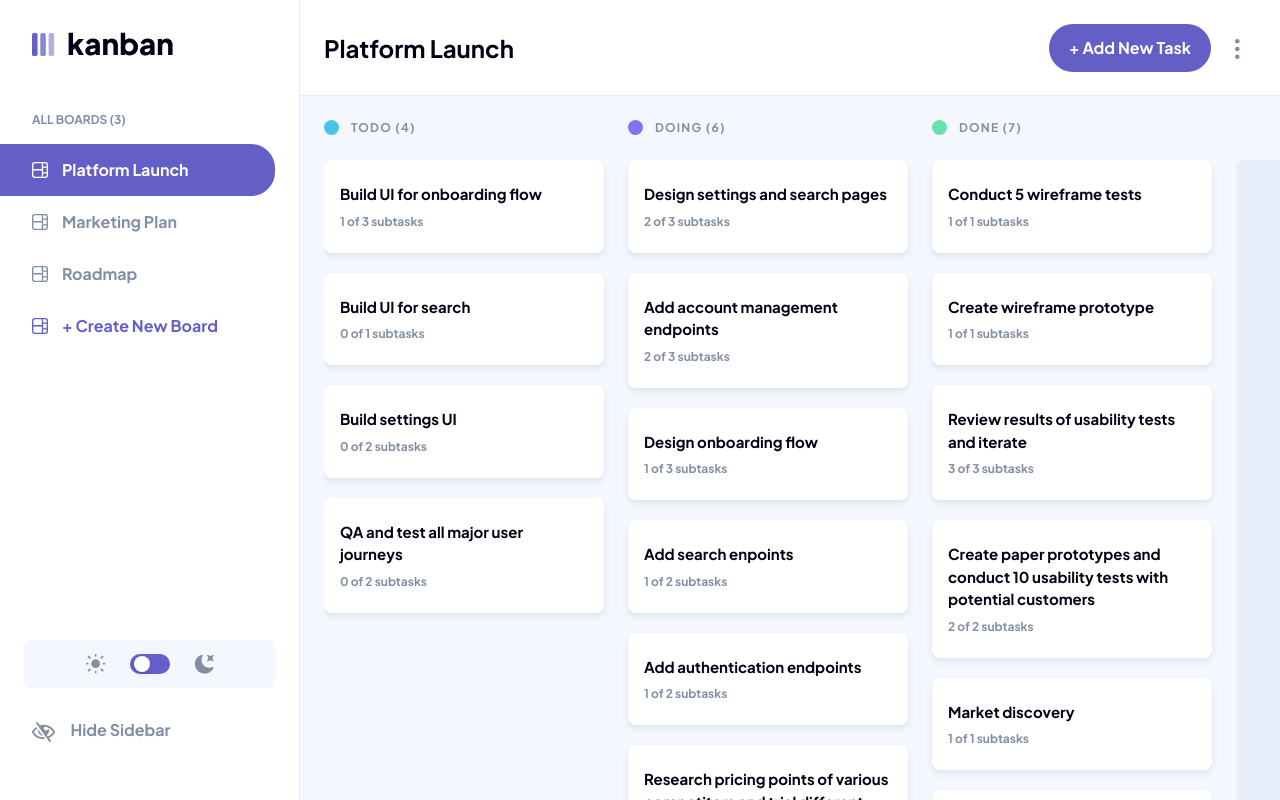
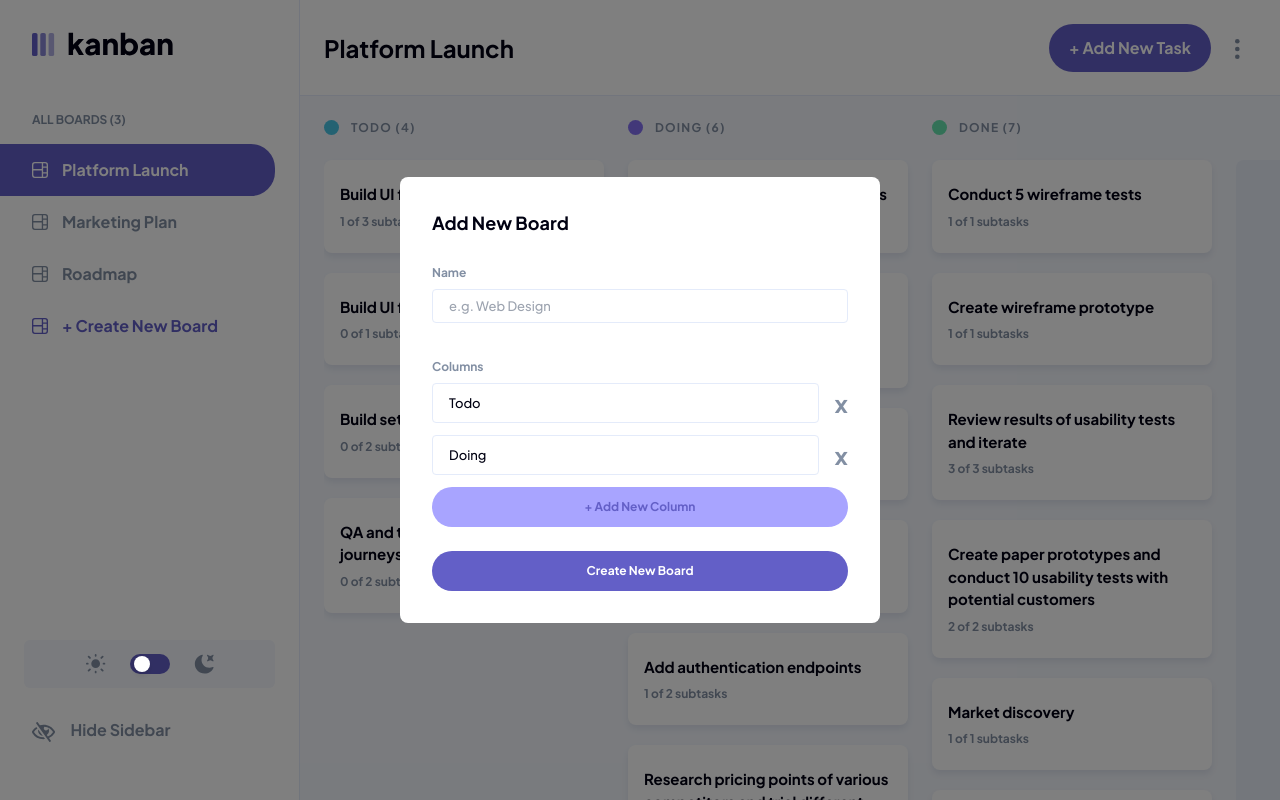
Before and after one commit to GregNicholas/Kanban-guru, a React (Create React App) app: page / in a window 1280 px wide. Both pictures are taken after a click on the item "+ Create New Board". Built offline with nearby package versions, Linux system fonts and the light colour scheme.

Commit message:
make forms display for each use

```diff
--- a/src/components/EditModal.tsx
+++ b/src/components/EditModal.tsx
@@ -1,7 +1,7 @@
 type EditModalProps = {
     editText: string;
     deleteText: string;
-    handleEdit: React.MouseEventHandler<HTMLParagraphElement>;
+    handleEdit: React.Dispatch<React.SetStateAction<boolean>>;
     handleDelete: (e: React.MouseEvent<HTMLDivElement, MouseEvent>) => void;
 }
 
@@ -11,7 +11,7 @@ const EditModal = ({ editText, deleteText, handleEdit, handleDelete }:EditModalP
     <div className={`${position} flex flex-col justify-between w-48 h-24 p-4 absolute top-20 right-6 text-[13px]  bg-white dark:bg-v-dark-gray rounded-lg`}>
         <p
           className="text-m-gray cursor-pointer leading-6"
-          onClick={handleEdit}
+          onClick={() => handleEdit(true)}
         >
           {editText}
         </p>
--- a/src/components/Forms/BoardForm.tsx
+++ b/src/components/Forms/BoardForm.tsx
@@ -2,7 +2,7 @@ import React, { useState } from 'react'
 import ModalContainer from '../ModalContainer'
 import Button from '../Button'
 import FormLabel from './FormLabel'
-import { Task } from '../../types'
+import { Board } from '../../types'
 
 type BoardFormProps = {
   setShowBoardForm: React.Dispatch<React.SetStateAction<boolean>>
@@ -11,20 +11,22 @@ type BoardFormProps = {
 
 const BoardForm = ({ setShowBoardForm, title }:BoardFormProps) => {
   const columns = ["TODO", "DOING", "DONE"]
-  const [taskTitle, setTaskTitle] = useState("")
+  const [boardName, setBoardName] = useState("")
   const [description, setDescription] = useState("")
   const [statusValue, setStatusValue] = useState(columns[0])
   const [columnInputs, setColumnInputs] = useState(['Todo', 'Doing'])
-  const [newTask, setNewTask] = useState<Task | {}>({})
+  const [newBoard, setNewBoard] = useState<Board | {}>({})
 
-  const changeTaskInput = (index: number, e: React.ChangeEvent<HTMLInputElement>) => {
+  const inputTemplateStyle = "text-[13px] font-medium text-black dark:text-white border border-l-lines dark:border-m-gray rounded dark:bg-d-gray"
+
+  const changeBoardInput = (index: number, e: React.ChangeEvent<HTMLInputElement>) => {
     console.log(e.target.value)
     const newColumns = [...columnInputs]
     newColumns[index] = e.target.value
     setColumnInputs(newColumns)
   }
 
-  const addTask = (e: React.ChangeEvent<HTMLInputElement>) => {
+  const addBoard = (e: React.ChangeEvent<HTMLInputElement>) => {
     e.preventDefault()
     setColumnInputs((prev) => [
       ...prev,
@@ -41,14 +43,12 @@ const BoardForm = ({ setShowBoardForm, title }:BoardFormProps) => {
 
   const handleSubmit = (e:React.FormEvent<HTMLFormElement>) => {
     e.preventDefault()
-    setNewTask({title: taskTitle, description: description, status: statusValue, columns: columnInputs})
+    setNewBoard({title: boardName, description: description, status: statusValue, columns: columnInputs})
     setShowBoardForm(false)
-
-    console.log(newTask)
   }
 
   return (
-    <ModalContainer>
+    <ModalContainer closeModal={setShowBoardForm}>
         <div
           className="opacity-100 w-120 p-8 bg-white dark:bg-d-gray rounded-lg"
           onClick={(e) => e.stopPropagation()}
@@ -56,32 +56,24 @@ const BoardForm = ({ setShowBoardForm, title }:BoardFormProps) => {
           <form onSubmit={handleSubmit}>
             <h3 className="text-lg text-black mb-6 dark:text-white font-bold">{title}</h3>
             <FormLabel>
-              Title
-              <input className="h-full w-full mr-4 mb-6 pl-4 py-2 font-normal border border-l-lines dark:border-m-gray rounded dark:bg-d-gray"
+              Name
+              <input className={`${inputTemplateStyle} h-full w-full mr-4 mb-6 pl-4 py-2`}
                      type="text"
-                     value={taskTitle}
-                     onChange={e => setTaskTitle(e.target.value)}
-                     placeholder="e.g. Take coffee break" />
-            </FormLabel>
-            <FormLabel>
-              Description
-              <textarea
-                className="h-28 w-full mr-4 mb-6 pl-4 py-2 font-normal border border-l-lines dark:border-m-gray rounded dark:bg-d-gray"
-                value={description}
-                onChange={e => setDescription(e.target.value)}
-                placeholder="e.g. It’s always good to take a break. This 15 minute break will recharge the batteries a little."
-              />
+                     value={boardName}
+                     onChange={e => setBoardName(e.target.value)}
+                     placeholder="e.g. Web Design" />
             </FormLabel>
             <div className="flex flex-col mb-6">
-            <h5 className="text-[13px] leading-6 mb-1 text-m-gray font-bold dark:text-white">Columns</h5>
+            <h5 className="text-3 leading-6 mb-1 text-m-gray font-bold dark:text-white">Columns</h5>
             {
               columnInputs.map((title, index)=>{
                   return(
                     <div className="h-10 flex items-center w-full mb-3" key={index}>
-                    <input className="h-full w-full mr-4 pl-4 py-2 border border-l-lines dark:border-m-gray rounded dark:bg-d-gray"
-                           onChange={(e) => changeTaskInput(index, e)}
+                    <input className={`${inputTemplateStyle} h-full w-full mr-4 pl-4 py-2`}
+                           onChange={(e) => changeBoardInput(index, e)}
                            value={title}
                            type="text"
+                           placeholder="Column Name"
                            aria-label="new column"
                     />
                     {(columnInputs.length!==1)? <button className="text-2xl font-bold" onClick={(e)=> removeColumn(index, e)}>x</button>:''}
@@ -89,10 +81,10 @@ const BoardForm = ({ setShowBoardForm, title }:BoardFormProps) => {
                   )
               })
             }
-            <Button text="+ Add New Column" onClick={addTask} primary={false} />
+            <Button text="+ Add New Column" onClick={addBoard} primary={false} />
             </div>
             <div className="flex flex-col">
-              <Button type="submit" text={title === "Add New Board" ? "Create New Board" : "Save Changes"} onClick={() => console.log("Create TASK")} />
+              <Button type="submit" text={title === "Add New Board" ? "Create New Board" : "Save Changes"} onClick={() => console.log("Add new board")} />
             </div>
           </form>
         </div>
--- a/src/components/Forms/FormLabel.tsx
+++ b/src/components/Forms/FormLabel.tsx
@@ -6,7 +6,7 @@ type Props = {
 
 const FormLabel = ({ children }:Props) => {
   return (
-    <label className="flex flex-col gap-1 text-[13px] mb-2 leading-6 text-m-gray font-bold dark:text-white">
+    <label className="flex flex-col gap-1 text-xs mb-2 leading-6 font-bold">
         {children}
     </label>
   )
--- a/src/components/Forms/TaskForm.tsx
+++ b/src/components/Forms/TaskForm.tsx
@@ -17,6 +17,8 @@ const TaskForm = ({ setShowTaskForm, title }:TaskFormProps) => {
   const [statusValue, setStatusValue] = useState(columns[0])
   const [subtaskInputs, setSubtaskInputs] = useState([{title: '', placeHolder: 'e.g. Make coffee'}, {title: '', placeHolder: 'e.g. Drink coffee and smile'}])
   const [newTask, setNewTask] = useState<Task | {}>({})
+
+  const inputTemplateStyle = "text-[13px] font-medium text-black dark:text-white border border-l-lines dark:border-m-gray rounded dark:bg-d-gray"
 
   const changeTaskInput = (index: number, e: React.ChangeEvent<HTMLInputElement>) => {
     console.log(e.target.value)
@@ -58,7 +60,7 @@ const TaskForm = ({ setShowTaskForm, title }:TaskFormProps) => {
             <h3 className="text-lg text-black mb-6 dark:text-white font-bold">{title}</h3>
             <FormLabel>
               Title
-              <input className="h-full w-full mr-4 mb-6 pl-4 py-2 font-normal border border-l-lines dark:border-m-gray rounded dark:bg-d-gray"
+              <input className={`${inputTemplateStyle} h-full w-full mr-4 mb-6 pl-4 py-2`}
                      type="text"
                      value={taskTitle}
                      onChange={e => setTaskTitle(e.target.value)}
@@ -67,20 +69,20 @@ const TaskForm = ({ setShowTaskForm, title }:TaskFormProps) => {
             <FormLabel>
               Description
               <textarea
-                className="h-28 w-full mr-4 mb-6 pl-4 py-2 font-normal border border-l-lines dark:border-m-gray rounded dark:bg-d-gray"
+                className={`${inputTemplateStyle} h-28 w-full mr-4 mb-6 pl-4 py-2`}
                 value={description}
                 onChange={e => setDescription(e.target.value)}
                 placeholder="e.g. It’s always good to take a break. This 15 minute break will recharge the batteries a little."
               />
             </FormLabel>
             <div className="flex flex-col mb-6">
-            <h5 className="text-[13px] leading-6 mb-1 text-m-gray font-bold dark:text-white">Subtasks</h5>
+            <h5 className="leading-6 mb-1 text-m-gray font-bold dark:text-white">Subtasks</h5>
             {
               subtaskInputs.map((data, index)=>{
                   const {title, placeHolder}= data;
                   return(
                     <div className="h-10 flex items-center w-full mb-3" key={index}>
-                    <input className="h-full w-full mr-4 pl-4 py-2 border border-l-lines dark:border-m-gray rounded dark:bg-d-gray"
+                    <input className={`${inputTemplateStyle} h-full w-full mr-4 pl-4 py-2`}
                            onChange={(e) => changeTaskInput(index, e)}
                            value={title}
                            type="text"
--- a/src/components/Header/Header.tsx
+++ b/src/components/Header/Header.tsx
@@ -4,6 +4,7 @@ import Logo from '../Logo'
 import EditModal from '../EditModal'
 import TaskForm from '../Forms/TaskForm'
 import DeleteWarning from '../DeleteWarning'
+import BoardForm from '../Forms/BoardForm'
 import { Board } from '../../types'
 
 type HeaderProps = {
@@ -16,6 +17,7 @@ const Header = ({ displayBoard, isDarkMode, showSidebar }:HeaderProps) => {
     const [showModal, setShowModal] = useState(false)
     const [showTaskForm, setShowTaskForm] = useState(false)
     const [showDeleteWarning, setShowDeleteWarning] = useState(false)
+    const [showBoardForm, setShowBoardForm] = useState(false)
 
     const toggleShowTaskForm = (e:React.MouseEvent<HTMLDivElement, MouseEvent>) => {
         e.stopPropagation()
@@ -61,7 +63,7 @@ const Header = ({ displayBoard, isDarkMode, showSidebar }:HeaderProps) => {
                     {showModal && <EditModal
                                     editText="Edit Board"
                                     deleteText="Delete Board"
-                                    handleEdit={() => console.log("Edit board")}
+                                    handleEdit={setShowBoardForm}
                                     handleDelete={(e:React.MouseEvent<HTMLDivElement, MouseEvent>) => handleDeleteWarning(e)}
                                 />}
                     {showDeleteWarning &&
@@ -71,6 +73,7 @@ const Header = ({ displayBoard, isDarkMode, showSidebar }:HeaderProps) => {
                             message={`Are you sure you want to delete the ‘${displayBoard.name}’ board? This action will remove all columns and tasks and cannot be reversed.`}
                         />
                     }
+                    {showBoardForm && <BoardForm setShowBoardForm={setShowBoardForm} title="Edit Board" />}
             </div>
 
         </header>
--- a/src/components/ModalContainer.tsx
+++ b/src/components/ModalContainer.tsx
@@ -2,11 +2,14 @@ import React from 'react'
 
 type Props = {
     children: React.ReactNode;
+    closeModal?: React.Dispatch<React.SetStateAction<boolean>>;
   };
 
-const ModalContainer = ({ children }:Props) => {
+const ModalContainer = ({ children, closeModal }:Props) => {
   return (
-    <div className="absolute top-0 left-0 p-4 h-fit min-h-full w-full text-xs text-m-gray bg-filter flex items-center justify-center">
+    <div className="absolute top-0 left-0 p-4 h-fit min-h-full w-full text-xs text-m-gray bg-filter flex items-center justify-center"
+         onClick={() => { closeModal ? closeModal(false) : console.log("NO close")}}
+    >
         {children}
     </div>
   )
--- a/src/components/Select.tsx
+++ b/src/components/Select.tsx
@@ -9,7 +9,7 @@ type SelectProps = {
 const Select = ({ currentStatus, handleStatusChange, columns}:SelectProps) => {
   return (
     <select
-        className="w-full px-4 rounded h-10 bg-white dark:bg-d-gray border border-l-lines dark:border-m-gray"
+        className="w-full px-4 rounded h-10 text-[13px] font-medium text-black dark:text-white bg-white dark:bg-d-gray border border-l-lines dark:border-m-gray"
         value={currentStatus}
         onChange={handleStatusChange}
     >
--- a/src/components/Sidebar/SelectBoard.tsx
+++ b/src/components/Sidebar/SelectBoard.tsx
@@ -1,4 +1,6 @@
+import { useState } from 'react'
 import SelectBoardTitle from "./SelectBoardTitle"
+import BoardForm from '../Forms/BoardForm'
 import { Board } from '../../types'
 
 type SelectBoardProps = {
@@ -8,8 +10,14 @@ type SelectBoardProps = {
 }
 
 const SelectBoard = ({ boardsData, displayBoard, setDisplayBoard }:SelectBoardProps) => {
+  const [ showBoardForm, setShowBoardForm ] = useState(false)
   return (
-    <section className="text-base font-bold text-m-gray fill-m-gray">
+    <section className="text-base font-bold text-m-gray fill-m-gray"
+             onClick={(e) => {
+               e.stopPropagation()
+              }
+             }
+    >
         <h3 className="text-xs mb-4 pl-8">ALL BOARDS ({boardsData?.length})</h3>
         {boardsData && <ul className="cursor-pointer">
             {boardsData.map(board => {
@@ -20,12 +28,13 @@ const SelectBoard = ({ boardsData, displayBoard, setDisplayBoard }:SelectBoardPr
             })}
             <li
               className={`flex items-center text-main-purple fill-main-purple hover:bg-main-purple hover:bg-opacity-10 py-3.5 pl-8 transition duration-300 mr-6 rounded-r-3xl`}
-              onClick={() => console.log("Create new board")}
+              onClick={() => setShowBoardForm(prev => !prev)}
             >
                 <svg className="h-4 mr-3.5 inline" width="16" height="16" xmlns="http://www.w3.org/2000/svg"><path d="M0 2.889A2.889 2.889 0 0 1 2.889 0H13.11A2.889 2.889 0 0 1 16 2.889V13.11A2.888 2.888 0 0 1 13.111 16H2.89A2.889 2.889 0 0 1 0 13.111V2.89Zm1.333 5.555v4.667c0 .859.697 1.556 1.556 1.556h6.889V8.444H1.333Zm8.445-1.333V1.333h-6.89A1.556 1.556 0 0 0 1.334 2.89V7.11h8.445Zm4.889-1.333H11.11v4.444h3.556V5.778Zm0 5.778H11.11v3.11h2a1.556 1.556 0 0 0 1.556-1.555v-1.555Zm0-7.112V2.89a1.555 1.555 0 0 0-1.556-1.556h-2v3.111h3.556Z"/></svg>
                 + Create New Board
             </li>
         </ul>}
+        {showBoardForm && <BoardForm setShowBoardForm={setShowBoardForm} title="Add New Board" />}
     </section>
   )
 }
--- a/src/components/TaskCard/TaskModal.tsx
+++ b/src/components/TaskCard/TaskModal.tsx
@@ -63,7 +63,7 @@ const TaskModal = ({ task, columns, toggleTaskView }:TaskModalProps) => {
             {showModal && <EditModal
                             editText="Edit Task"
                             deleteText="Delete Task"
-                            handleEdit={() => setShowEditTask(true)}
+                            handleEdit={setShowEditTask}
                             handleDelete={handleDeleteWarning}
                           />}
           </div>
```
